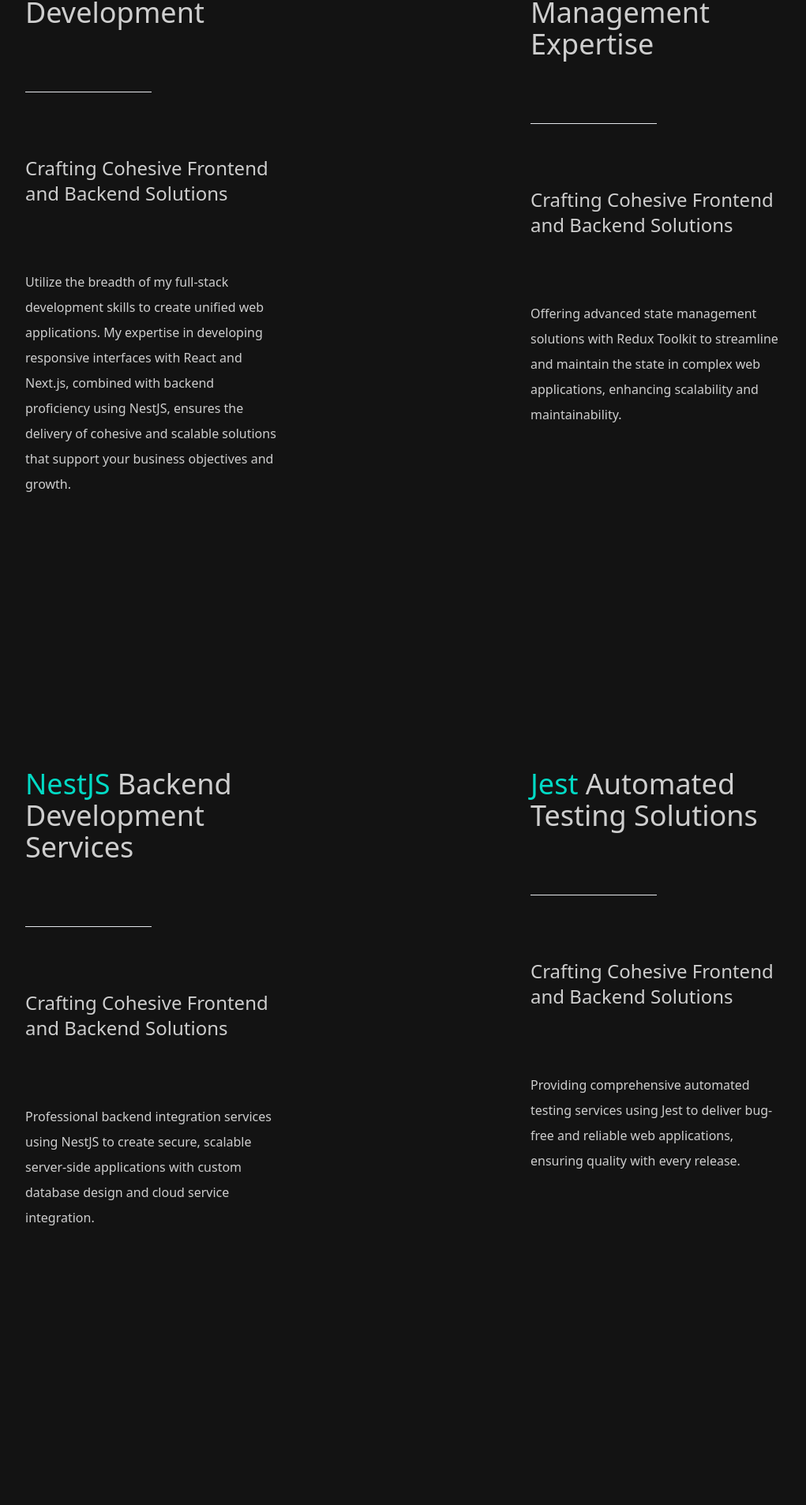
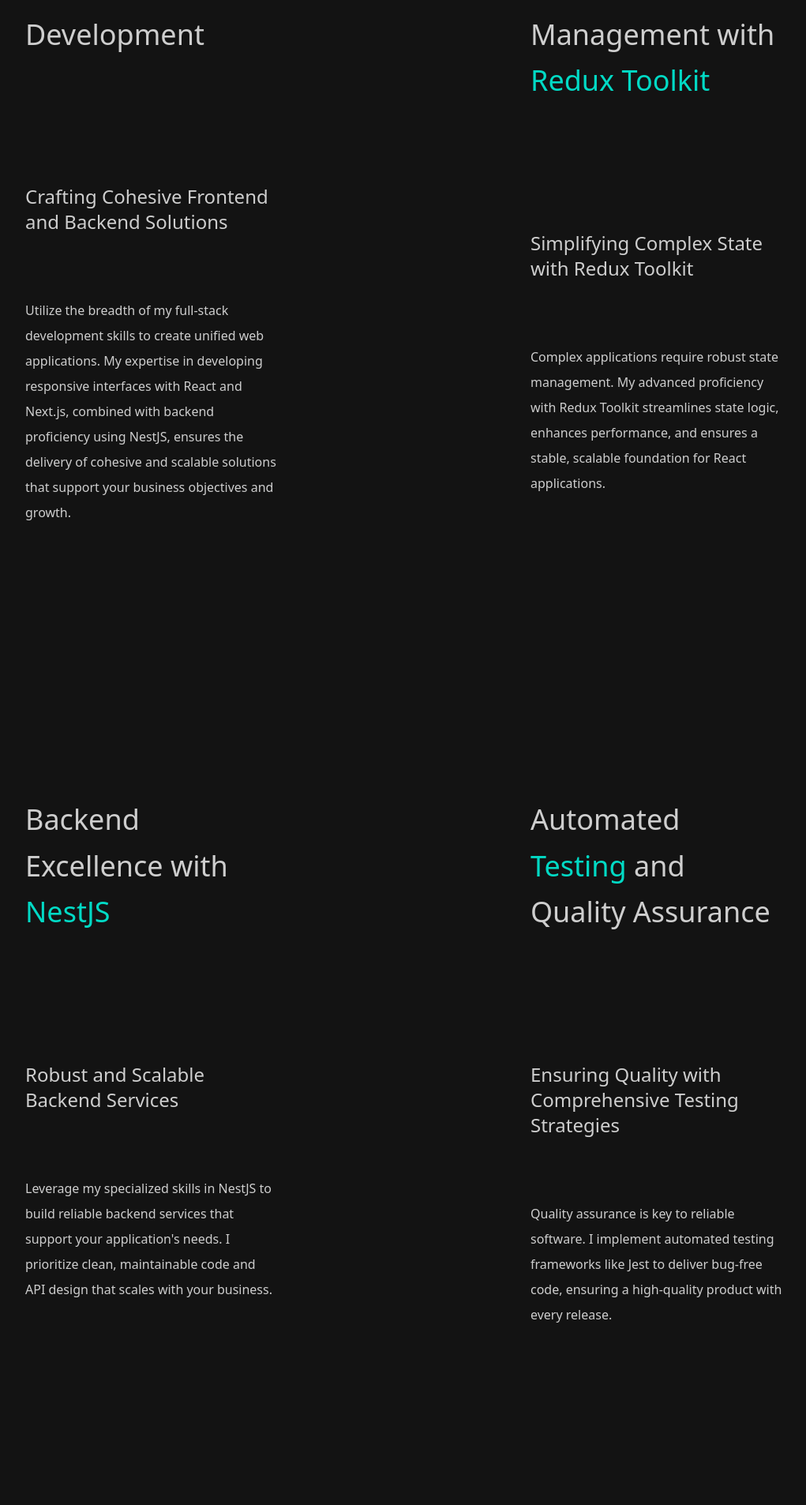
Before and after one commit to LordCail1/portfolio_front_end, a Next.js app: page / in a window 1280 px wide. Shown: the part 1028-2934 px from the top of the page at 79% size, without its empty margins (128-1149 px from the left). Built offline with nearby package versions, Linux system fonts and the light colour scheme; a web font is replaced by a local one.

Commit message:
FD-68 changed the texts

```diff
--- a/src/components/ServicesSection/ServiceCard/ServiceCard.tsx
+++ b/src/components/ServicesSection/ServiceCard/ServiceCard.tsx
@@ -3,14 +3,15 @@
 import { ReactNode, useState } from "react"
 
 type Props = {
+	description: string
+	text: string
 	title: ReactNode
-	description: string
 }
 
 /**
  * Those are the cards that contain the different services
  */
-export default function ServiceCard({ description, title }: Props) {
+export default function ServiceCard({ description, text, title }: Props) {
 	const [isHovered, setIsHovered] = useState(false)
 
 	const horizontalVariant: Variants = {
@@ -48,16 +49,13 @@
 			}
 		>
 			<figure className="pt-6">
-				<h1 className="pb-20 text-center text-4xl text-american_silver group-hover:text-white sm:text-left">
+				<h1 className="pb-20 text-center text-4xl leading-relaxed text-american_silver group-hover:text-white sm:text-left">
 					{title}
 				</h1>
 			</figure>
 			<div className="text-american_silver">
-				<hr className="sm:w-1/2" />
-				<h3 className="pt-20 text-2xl font-extralight text-american_silver">
-					Crafting Cohesive Frontend and Backend Solutions
-				</h3>
-				<p className="pt-20 pb-0 text-center text-base leading-loose sm:text-left">{description}</p>
+				<h3 className="pt-20 text-2xl font-extralight text-american_silver">{description}</h3>
+				<p className="pb-0 pt-20 text-center text-base leading-loose sm:text-left">{text}</p>
 			</div>
 			<motion.div
 				animate={isHovered ? "visible" : "hidden"}
--- a/src/components/ServicesSection/ServicesSection.tsx
+++ b/src/components/ServicesSection/ServicesSection.tsx
@@ -21,71 +21,77 @@
 							{" Development"}
 						</>
 					}
-					description={
+					description="Crafting Cohesive Frontend and Backend Solutions"
+					text={
 						"Utilize the breadth of my full-stack development skills to create unified web applications. My expertise in developing responsive interfaces with React and Next.js, combined with backend proficiency using NestJS, ensures the delivery of cohesive and scalable solutions that support your business objectives and growth."
 					}
 				/>
 				<ServiceCard
 					title={
 						<>
+							{"Advanced State Management with "}
 							<ColoredText
-								text="Redux"
+								text="Redux Toolkit"
 								className="text-mint_morning"
 							/>
-							{" State Management Expertise"}
 						</>
 					}
-					description={
-						"Offering advanced state management solutions with Redux Toolkit to streamline and maintain the state in complex web applications, enhancing scalability and maintainability."
+					description="Simplifying Complex State with Redux Toolkit"
+					text={
+						"Complex applications require robust state management. My advanced proficiency with Redux Toolkit streamlines state logic, enhances performance, and ensures a stable, scalable foundation for React applications."
+					}
+				/>
+				<ServiceCard
+					title={
+						<>
+							{"Backend Excellence with "}
+							<ColoredText
+								text="NestJS"
+								className="text-mint_morning"
+							/>
+						</>
+					}
+					description="Robust and Scalable Backend Services"
+					text={
+						"Leverage my specialized skills in NestJS to build reliable backend services that support your application's needs. I prioritize clean, maintainable code and API design that scales with your business."
+					}
+				/>
+				<ServiceCard
+					title={
+						<>
+							{"Automated "}
+							<ColoredText
+								text="Testing"
+								className="text-mint_morning"
+							/>
+							{" and Quality Assurance"}
+						</>
+					}
+					description="Ensuring Quality with Comprehensive Testing Strategies"
+					text={
+						"Quality assurance is key to reliable software. I implement automated testing frameworks like Jest to deliver bug-free code, ensuring a high-quality product with every release."
 					}
 				/>
 				<ServiceCard
 					title={
 						<>
 							<ColoredText
-								text="NestJS"
+								text="AI-Powered"
 								className="text-mint_morning"
 							/>
-							{" Backend Development Services"}
+							{" Solutions"}
 						</>
 					}
-					description={
-						"Professional backend integration services using NestJS to create secure, scalable server-side applications with custom database design and cloud service integration."
-					}
-				/>
-				<ServiceCard
-					title={
-						<>
-							<ColoredText
-								text="Jest"
-								className="text-mint_morning"
-							/>
-							{" Automated Testing Solutions"}
-						</>
-					}
-					description={
-						"Providing comprehensive automated testing services using Jest to deliver bug-free and reliable web applications, ensuring quality with every release."
-					}
-				/>
-				<ServiceCard
-					title={
-						<>
-							<ColoredText
-								text="AI Chatbot"
-								className="text-mint_morning"
-							/>
-							{" Integration Services"}
-						</>
-					}
-					description={
-						"Enhance your digital product with custom AI Chatbot integrations, leveraging OpenAI's ChatGPT to engage users with intelligent and interactive conversational experiences."
+					description="Integrating Intelligence with AI and Chatbot Services"
+					text={
+						"Elevate your digital product with custom AI solutions. I integrate OpenAI's ChatGPT to provide intelligent chatbot interactions, enhancing customer engagement and support with conversational AI."
 					}
 				/>
 
 				<ServiceCard
 					title={
 						<>
-							{"Custom "}
+							{"Efficient "}
 							<ColoredText
 								text="API Integration"
 								className="text-mint_morning"
@@ -93,8 +99,9 @@
 							{" and Development"}
 						</>
 					}
-					description={
-						"Tailored API development services to facilitate seamless data exchange, third-party integrations, and extend the functionality of your web applications."
+					description="Streamlining Connectivity with Custom API Solutions"
+					text={
+						"In a connected world, seamless integration is crucial. I provide custom API integration services to facilitate smooth data exchange, extend functionality, and enhance the capabilities of your web applications."
 					}
 				/>
 			</div>
```
